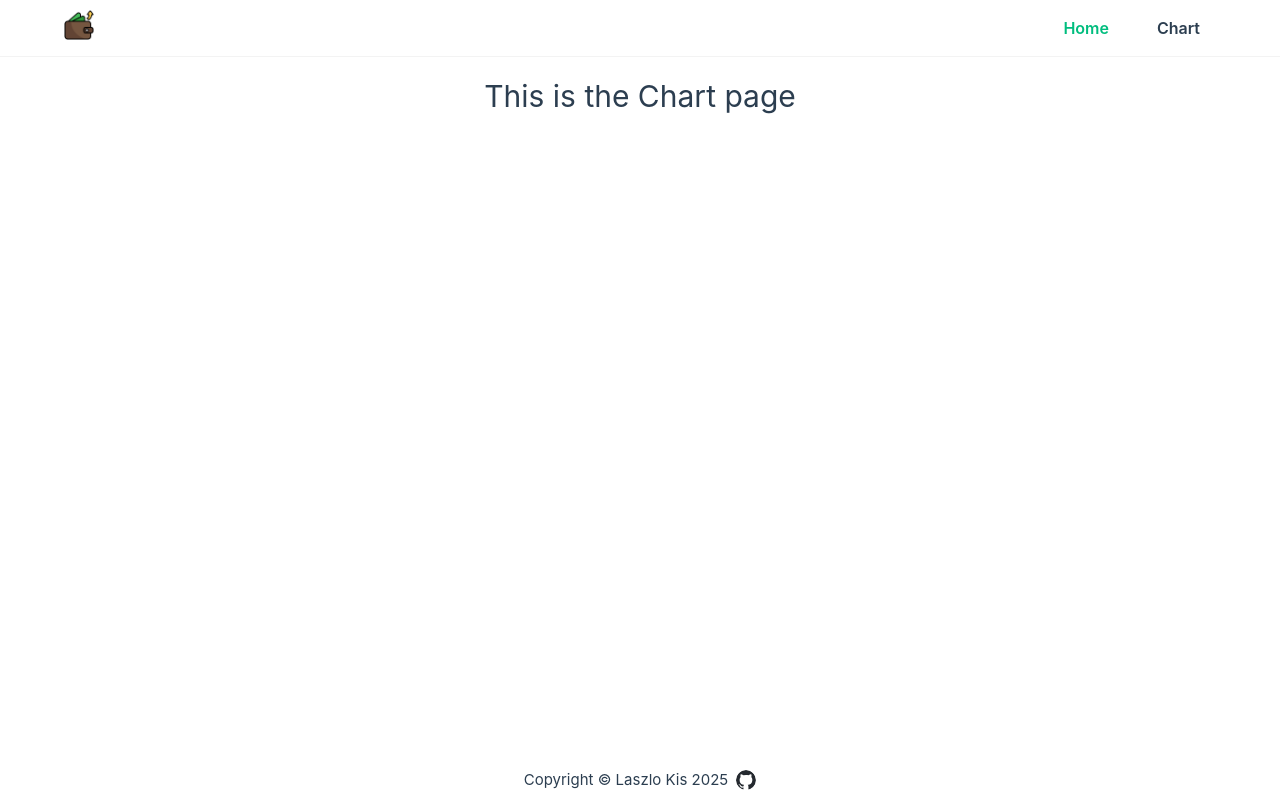
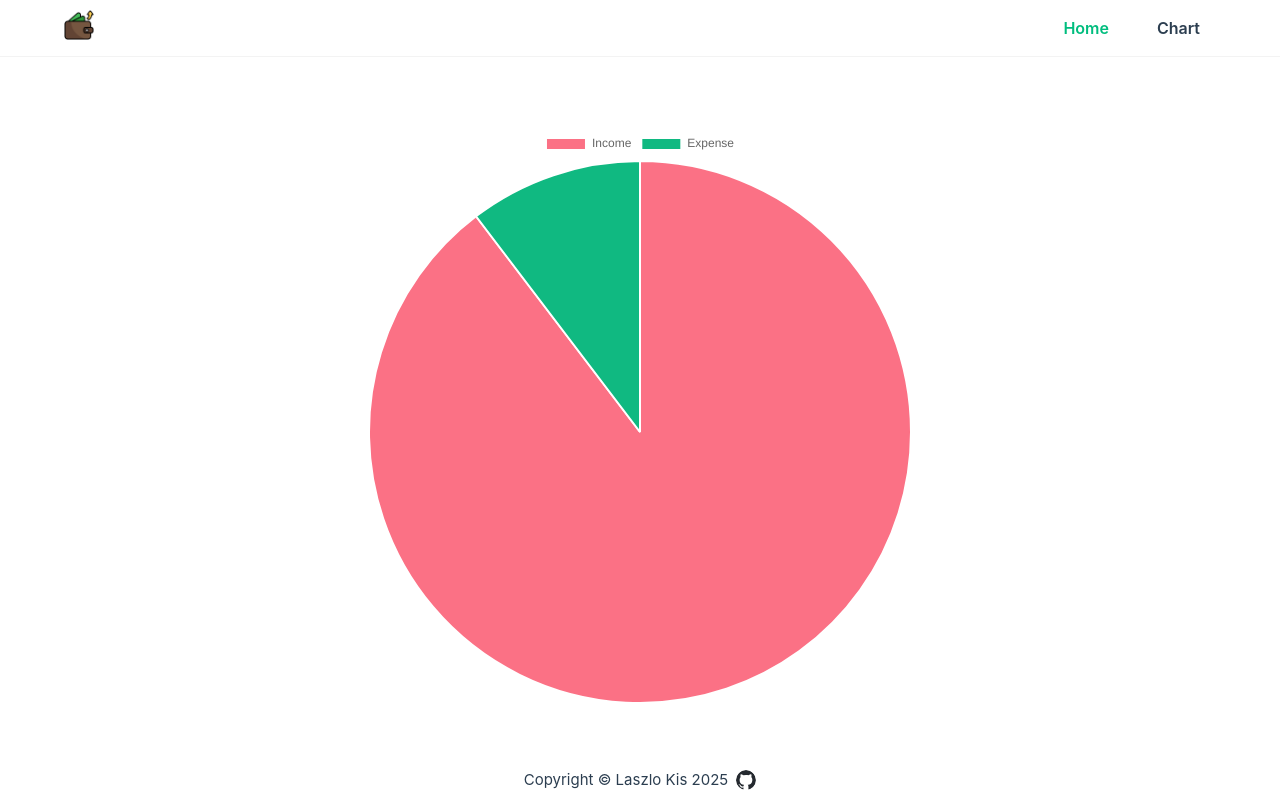
Before and after one commit to ev0clu/vue-expense-tracker, a Vue app: page /chart in a window 1280 px wide. Built offline with nearby package versions, Linux system fonts and the light colour scheme.

Commit message:
PieChart component is created and added to ChartView component

```diff
--- /dev/null
+++ b/src/components/PieChart.vue
@@ -0,0 +1,33 @@
+<script setup lang="ts">
+import { ref } from 'vue'
+import { Pie } from 'vue-chartjs'
+import { Chart as ChartJS, ArcElement, Tooltip, Legend } from 'chart.js'
+import { useStore } from '@/composable/useStore'
+
+ChartJS.register(ArcElement, Tooltip, Legend)
+
+const { calculatedIncome, calculatedExpense } = useStore()
+
+const chartOptions = ref({
+  responsive: true,
+  maintainAspectRatio: true,
+})
+
+const chartData = {
+  labels: ['Income', 'Expense'],
+  datasets: [
+    {
+      label: 'Amount',
+      data: [calculatedIncome.value, calculatedExpense.value],
+      backgroundColor: ['rgb(251, 113, 133)', 'rgb(16, 185, 129)'],
+      hoverOffset: 4,
+    },
+  ],
+}
+</script>
+
+<template>
+  <Pie id="pie-chart" :options="chartOptions" :data="chartData" />
+</template>
+
+<style scoped></style>
--- a/src/views/ChartView.vue
+++ b/src/views/ChartView.vue
@@ -1,6 +1,10 @@
+<script setup lang="ts">
+import PieChart from '@/components/PieChart.vue'
+</script>
+
 <template>
   <div class="chart">
-    <h1>This is the Chart page</h1>
+    <PieChart />
   </div>
 </template>
 
@@ -9,6 +13,10 @@
   .chart {
     display: flex;
     align-items: center;
+    justify-content: center;
+    width: 50%;
+    height: auto;
+    margin: auto;
   }
 }
 </style>
```
